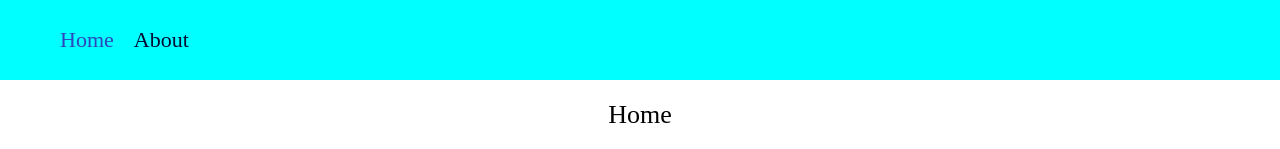
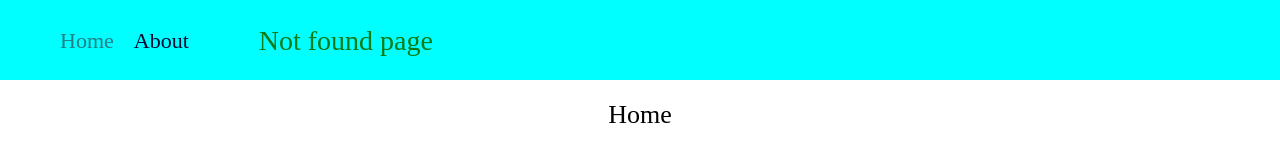
Before and after one commit to anast-ananko/rs-react, a React (Vite) app: page / in a window 1280 px wide. Shown: the top 149 px of the page. Built offline with nearby package versions, Linux system fonts and the light colour scheme.

Commit message:
feat: add name of active page in header

```diff
--- a/src/components/Header/header.scss
+++ b/src/components/Header/header.scss
@@ -1,8 +1,18 @@
 .header {
     background-color: aqua;
     height: 80px;
+}
+
+.header__container {
+    padding-top: 25px;
     display: flex;
     align-items: center;
+}
+
+.header__title {
+    margin-left: 70px;
+    font-size: 28px;
+    color: rgb(12, 122, 21);
 }
 
 .header__link {
@@ -10,7 +20,7 @@
     font-size: 22px;
 
     &:hover {
-      color: rgb(44, 71, 190);
+      color: rgb(32, 126, 133);
     }
 
     &:first-child {
@@ -19,5 +29,5 @@
 }
 
 .active {
-    color: rgb(44, 71, 190);
+    color: rgb(32, 126, 133);
 }
--- a/src/components/Header/index.tsx
+++ b/src/components/Header/index.tsx
@@ -4,18 +4,43 @@ import { NavLink } from 'react-router-dom';
 import './header.scss';
 
 class Header extends Component {
+  state = {
+    activePage: window.location.pathname.slice(1),
+  };
+
+  handleClick = (e: React.MouseEvent<HTMLAnchorElement>) => {
+    const element = e.target as HTMLElement;
+    this.setState({
+      activePage: element.getAttribute('data-name'),
+    });
+  };
+
   render() {
     return (
+      <>
         <header className="header">
-        <div className="container">
-          <NavLink to="/" className="header__link">
+          <div className="container header__container">
+            <NavLink data-name="home" to="/" className="header__link" onClick={this.handleClick}>
               Home
             </NavLink>
-          <NavLink to="/about" className="header__link">
+            <NavLink
+              data-name="about"
+              to="/about"
+              className="header__link"
+              onClick={this.handleClick}
+            >
               About
             </NavLink>
+            {this.state.activePage === 'home' ? (
+              <div className="header__title">Home page</div>
+            ) : this.state.activePage === 'about' ? (
+              <div className="header__title">About page</div>
+            ) : (
+              <div className="header__title">Not found page</div>
+            )}
           </div>
         </header>
+      </>
     );
   }
 }
```
Lines whose indentation alone changed are shown as unchanged.
